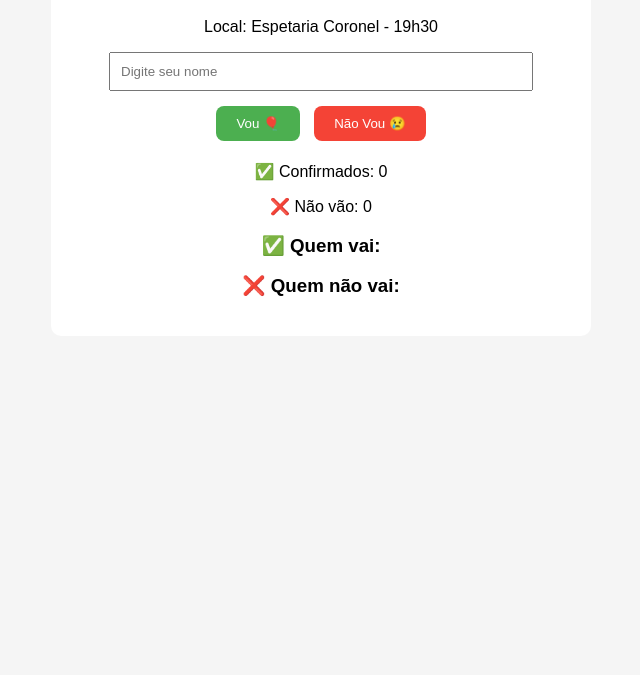
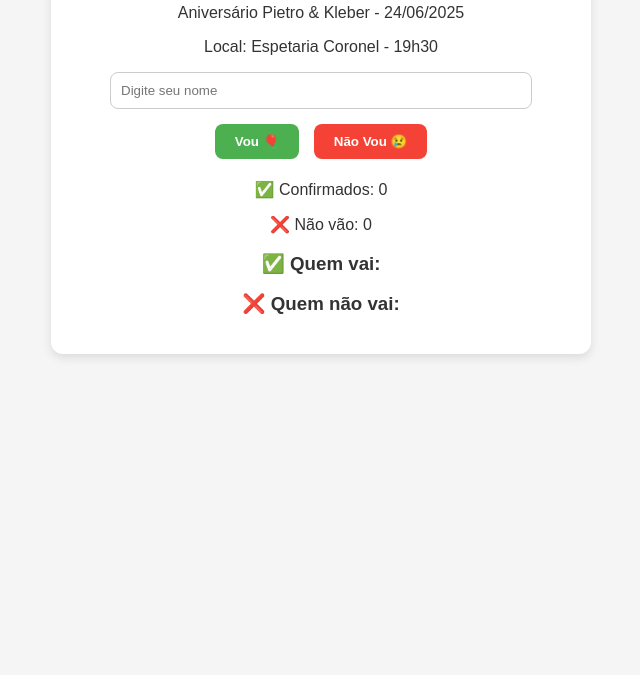
Before and after one commit to Klebolt/convite, a plain HTML site: page index.html in a window 1280 px wide. Shown: the part 125-800 px from the top of the page, without its empty margins (319-959 px from the left). Drawn offline with Linux system fonts and the light colour scheme; no server answers.

Commit message:
Update index.html

```diff
--- a/index.html
+++ b/index.html
@@ -5,14 +5,61 @@
     <meta name="viewport" content="width=device-width, initial-scale=1.0">
     <title>Confirmação de Presença | Pietro & Kleber</title>
     <style>
-        body { font-family: Arial; background: #f5f5f5; text-align: center; }
-        .container { background: white; padding: 20px; border-radius: 10px; max-width: 500px; margin: auto; }
-        input { padding: 10px; width: 80%; margin-bottom: 10px; }
-        button { padding: 10px 20px; margin: 5px; border: none; border-radius: 8px; color: white; cursor: pointer; }
-        .btn-yes { background-color: #4CAF50; }
-        .btn-no { background-color: #f44336; }
-        ul { text-align: left; padding: 0; list-style: none; }
-        li { background: #eee; margin: 4px 0; padding: 6px 10px; border-radius: 6px; }
+        body {
+            background-color: #f5f5f5;
+            font-family: Arial, sans-serif;
+            text-align: center;
+            color: #333;
+            padding: 20px;
+        }
+        .container {
+            background-color: white;
+            border-radius: 12px;
+            padding: 20px;
+            max-width: 500px;
+            margin: 0 auto;
+            box-shadow: 0 4px 10px rgba(0,0,0,0.1);
+        }
+        input {
+            padding: 10px;
+            width: 80%;
+            border-radius: 8px;
+            border: 1px solid #ccc;
+            margin-bottom: 10px;
+        }
+        button {
+            padding: 10px 20px;
+            margin: 5px;
+            border: none;
+            border-radius: 8px;
+            cursor: pointer;
+            color: white;
+            font-weight: bold;
+            transition: 0.3s;
+        }
+        .btn-yes {
+            background-color: #4CAF50;
+        }
+        .btn-yes:hover {
+            background-color: #45a049;
+        }
+        .btn-no {
+            background-color: #f44336;
+        }
+        .btn-no:hover {
+            background-color: #e53935;
+        }
+        ul {
+            text-align: left;
+            padding: 0;
+            list-style: none;
+        }
+        li {
+            background-color: #eee;
+            margin: 4px 0;
+            padding: 6px 10px;
+            border-radius: 6px;
+        }
     </style>
 </head>
 <body>
@@ -46,7 +93,9 @@
 <script>
     const apiURL = "https://script.google.com/macros/s/AKfycbygqrNbrCTqEGE2gX1yHsC249DtJNS3BRWcsiIOH_W7vc5OS__5lXxC5X1UY5BOQD5X/exec";
 
+    // Carrega os dados da planilha
     async function fetchList() {
+        try {
             const response = await fetch(apiURL);
             const data = await response.json();
 
@@ -73,8 +122,12 @@
                 li.innerText = name;
                 noListEl.appendChild(li);
             });
+        } catch (error) {
+            console.error("Erro ao carregar a lista:", error);
+        }
     }
 
+    // Envia confirmação
     async function confirmPresence(status) {
         const name = document.getElementById("nameInput").value.trim();
         if (name === "") {
@@ -83,6 +136,8 @@
         }
 
         const payload = { nome: name, status: status };
+
+        try {
             await fetch(apiURL, {
                 method: "POST",
                 body: JSON.stringify(payload),
@@ -91,6 +146,10 @@
 
             document.getElementById("nameInput").value = "";
             fetchList();
+        } catch (error) {
+            console.error("Erro ao enviar dados:", error);
+            alert("Erro ao enviar, tente novamente.");
+        }
     }
 
     window.onload = fetchList;
```
Lines whose indentation alone changed are shown as unchanged.
